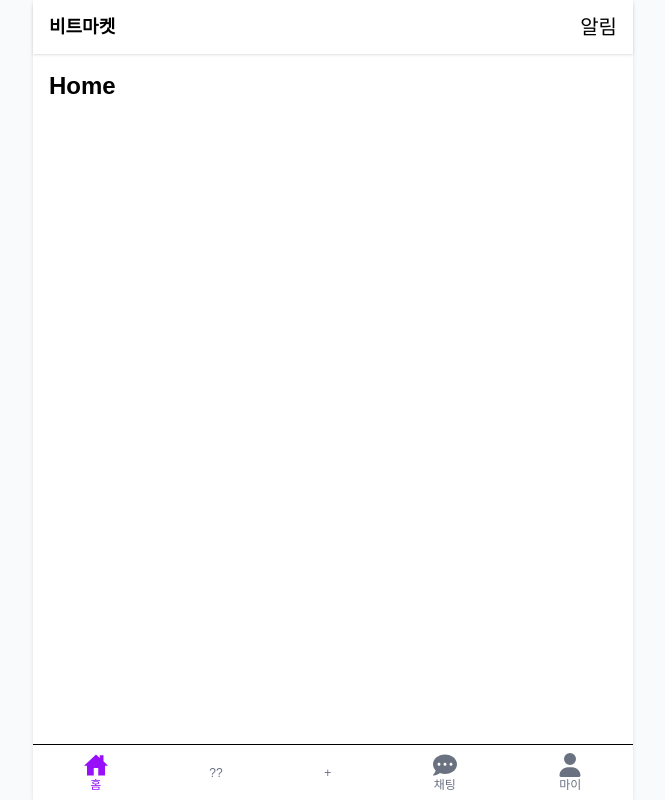
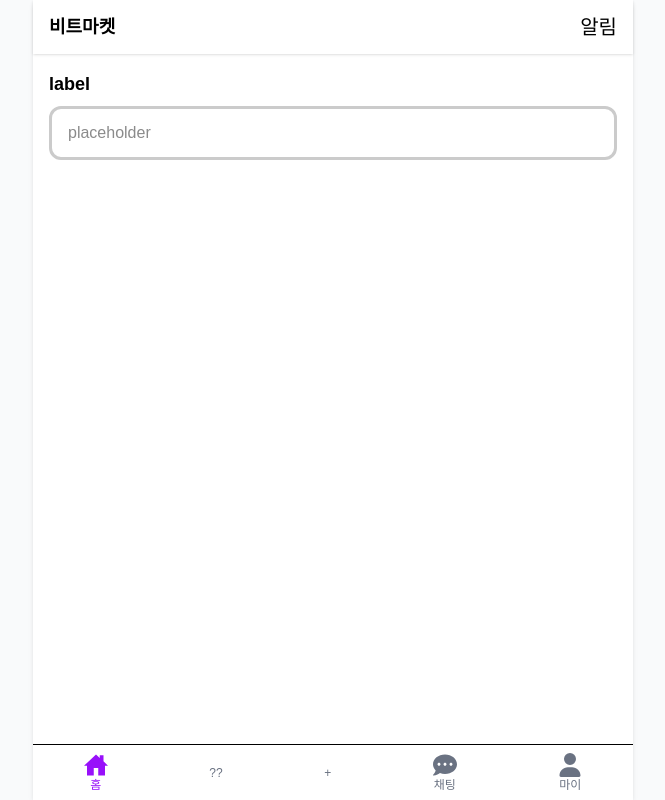
Before and after one commit to chjcode/BeetMarket, a React (Vite) app in the folder fe/: page / in a window 1280 px wide. Shown: the whole page, without its empty margins (307-972 px from the left). Built offline with nearby package versions, Linux system fonts and the light colour scheme.

Commit message:
Design: design InputTextField

```diff
--- a/fe/src/app/routes.tsx
+++ b/fe/src/app/routes.tsx
@@ -1,6 +1,6 @@
 import { RouteObject } from "react-router-dom";
 import MainLayout from "./layouts/MainLayout";
-import HomePage from "@/pages/HomePage";
+import HomePage from "@/pages/HomePage/ProductPage/HomePage";
 import LoginPage from "@/pages/LoginPage";
 import MyPage from "@/pages/MyPage";
 import ChatsPage from "@/pages/ChattingPage";
--- /dev/null
+++ b/fe/src/pages/HomePage/ProductPage/HomePage/index.ts
@@ -0,0 +1 @@
+export { default } from "./ui/HomePage";
--- /dev/null
+++ b/fe/src/pages/HomePage/ProductPage/HomePage/ui/HomePage.tsx
@@ -0,0 +1,13 @@
+import InputTextField from "@/shared/ui/TextForm/TextForm";
+
+const HomePage = () => {
+
+
+  return (
+    <div className="space-x-4">
+      <InputTextField label="label" placeholder="placeholder" />
+    </div>
+  );
+};
+
+export default HomePage;
--- a/fe/src/pages/HomePage/index.ts
+++ /dev/null
@@ -1 +0,0 @@
-export { default } from "./ui/HomePage";
--- /dev/null
+++ b/fe/src/shared/ui/TextForm/TextForm.tsx
@@ -0,0 +1,25 @@
+import React from 'react';
+
+interface InputTextFieldProps {
+    label: string;
+    placeholder?: string;
+    value?: string;
+    onChange?: (e: React.ChangeEvent<HTMLInputElement>) => void;
+}
+
+const InputTextField: React.FC<InputTextFieldProps> = ({ label, placeholder, value, onChange }) => {
+    return (
+      <div className="flex flex-col gap-2">
+        <label className="text-lg font-bold">{label}</label>
+        <input
+          className="border-3 border-[#CBCBCB] focus:outline-none focus:border-3 rounded-xl px-4 py-3 placeholder-[#8B8B8B] text-[#000000]"
+          type="text"
+          placeholder={placeholder}
+          value={value}
+          onChange={onChange}
+        />
+      </div>
+    );
+};
+
+export default InputTextField;
```
Also changed, not shown: 1 other file (tests, documents, lock files or other folders).
